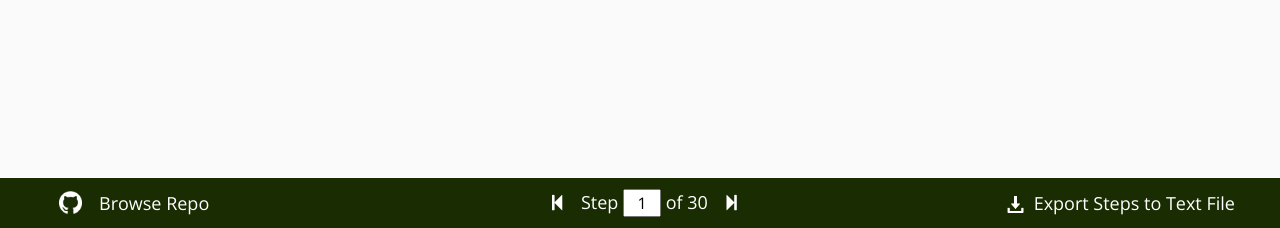
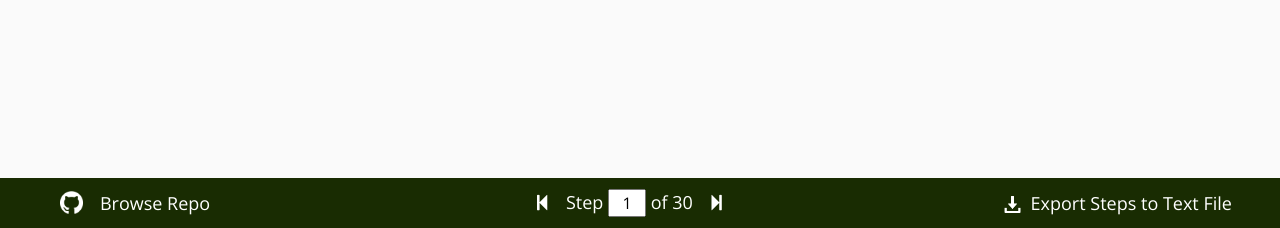
Before and after one commit to memgonzales/binary-multiplication, a PHP site: page / in a window 1280 px wide. Shown: the part 572-800 px from the top of the page. Run offline with PHP 8.4, Linux system fonts and the light colour scheme.

Commit message:
Adjust margin to center playback controls

```diff
--- a/style/footer.css
+++ b/style/footer.css
@@ -12,7 +12,7 @@
 /* About */
 #about {
 	flex-grow: 1;
-	margin-right: 40px;
+	margin-right: 10px;
 }
 
 #about-logo-div {
```
